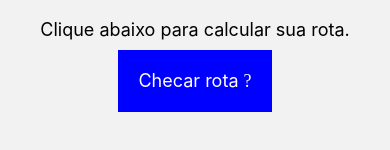
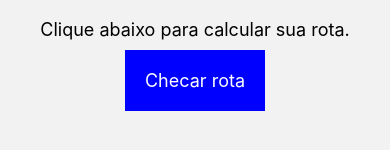
Before and after one commit to alexandresaints/uber-react-native, a React Native app: screen / in a window 390 px wide. Shown: the part 320-470 px from the top of the page. Built offline with nearby package versions, Linux system fonts and the light colour scheme; what react-native-geocoding would draw is missing.

Commit message:
Commit-Aula-03

```diff
--- a/src/components/Map/index.js
+++ b/src/components/Map/index.js
@@ -139,7 +139,7 @@ export default class UberMap extends Component{
 
 const styles = StyleSheet.create({
     map: {
-        width: '100%',
+        width: '101%',
         height: 800
     }
 })
--- a/src/components/Search/index.js
+++ b/src/components/Search/index.js
@@ -13,7 +13,7 @@ export default class Search extends Component {
         return(
          <GooglePlacesAutocomplete
             placeholder="Para onde?"
-            placeholderTextColor='#333'
+            placeholderTextColor='#000'
             onPress={onLocationSelected}
             query={{
                 key: 'AIzaSyAQmiRaSeTy6PD2pJszjLt9jpwmGkFHNj8',
@@ -35,6 +35,7 @@ export default class Search extends Component {
                     backgroundColor: '#FFF',
                     marginHorizontal: 20,
                     elevation: 5,
+                    color: '#000',
                     shadowColor: '#000',
                     shadowOpacity: 0.1,
                     shadowOffset: {x: 0, y: 0},
--- a/src/routes/index.js
+++ b/src/routes/index.js
@@ -32,7 +32,7 @@ function LoginScreen({navigation}){
                 style={{backgroundColor: 'blue', padding: 20, marginTop: 10}}
                 >
                 <Text style={{color: 'white', fontSize: 18}}>
-                    Checar rota <Icon name="arrow" size={18} color="#FFF" />
+                    Checar rota
                 </Text>
                 </TouchableOpacity>
         </View>
```
